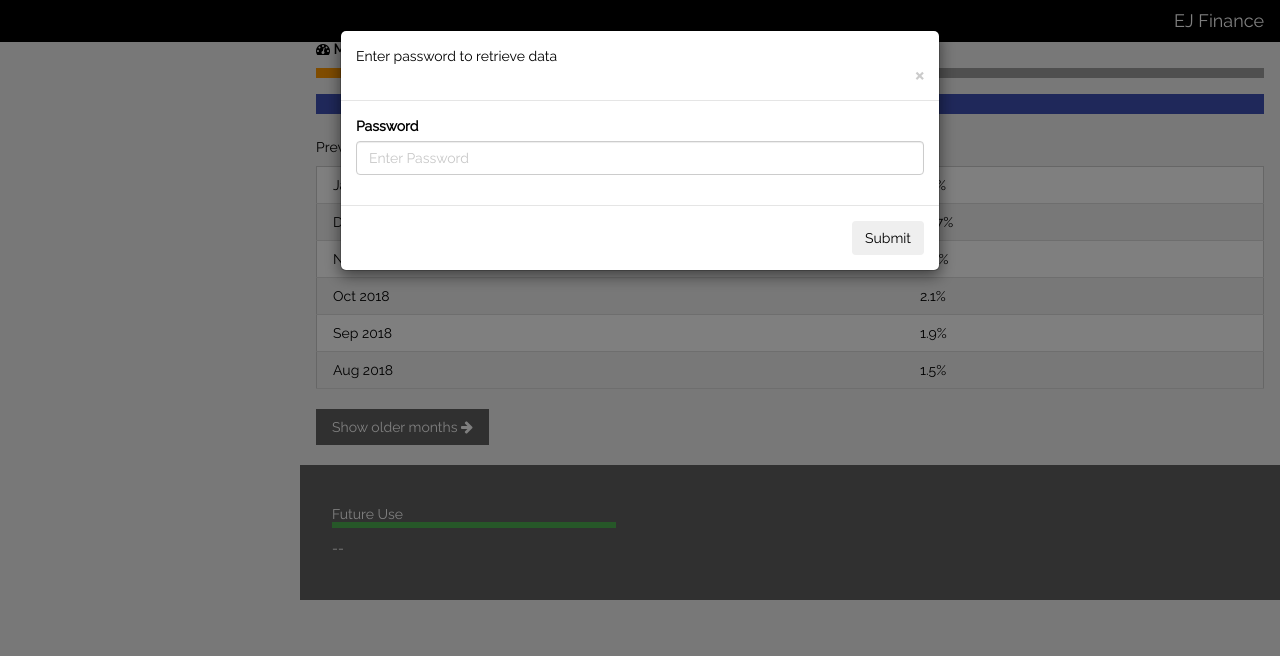
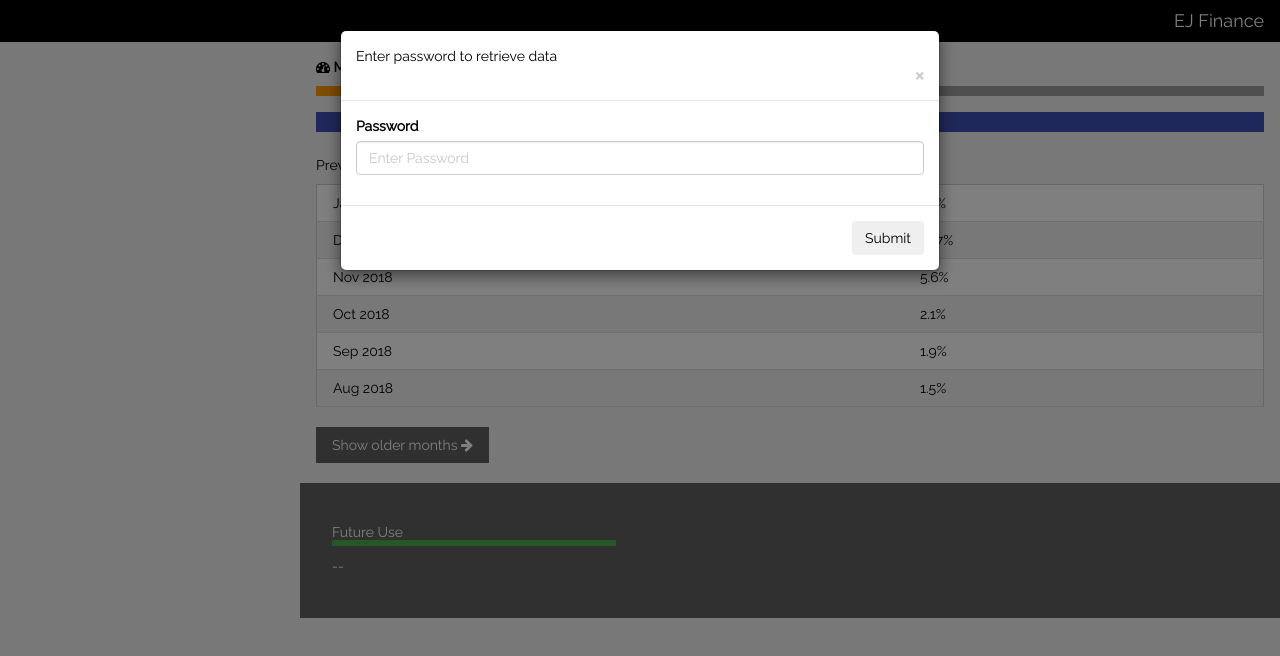
Before and after one commit to EldhoseJacob/finance-manager, a plain HTML site: page index.html in a window 1280 px wide. Drawn offline with nearby package versions, Linux system fonts and the light colour scheme.

Commit message:
Update index.html

```diff
--- a/index.html
+++ b/index.html
@@ -27,7 +27,7 @@ html,body,h1,h2,h3,h4,h5 {font-family: "Raleway", sans-serif}
 </div>
 
 <div class="w3-main" style="margin-left:300px;margin-top:10px;">
-  <header class="w3-container" style="padding-top:22px">
+  <header class="w3-container" style="padding-top:40px">
     <h5><b><i class="fa fa-dashboard"></i> My Spending - {{thisMonth}}</b></h5>
   </header>
 
```
